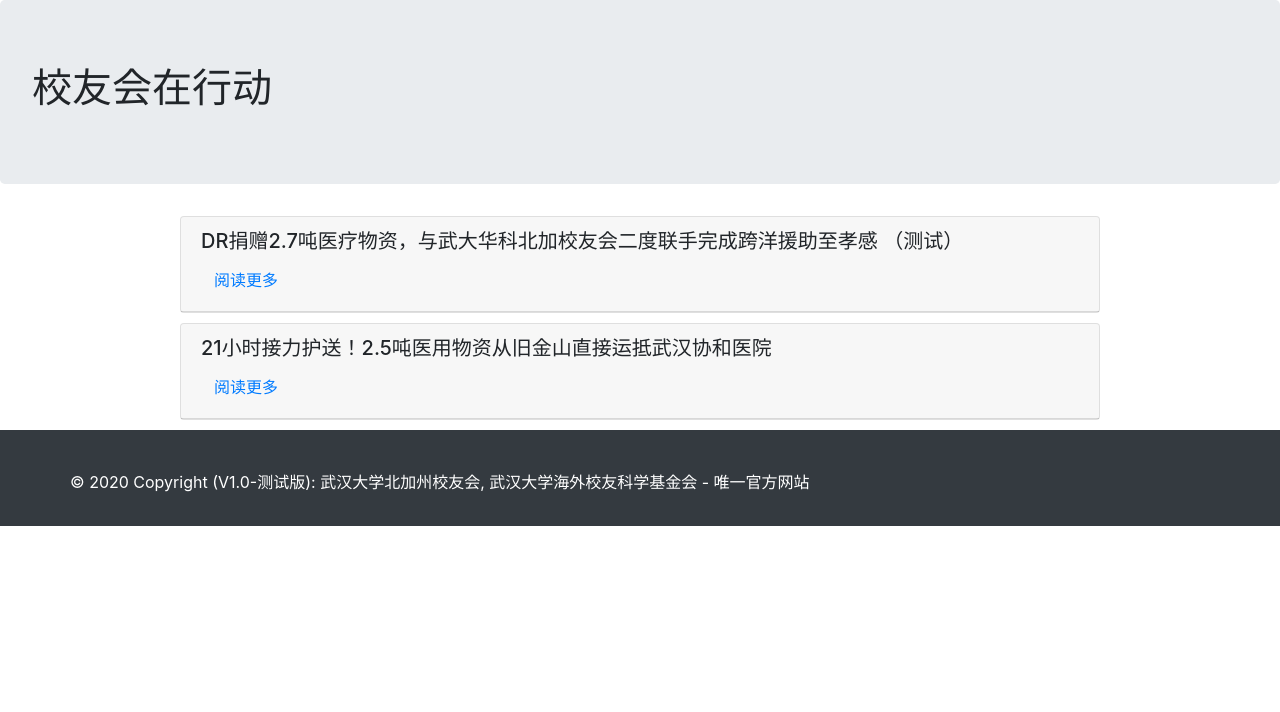
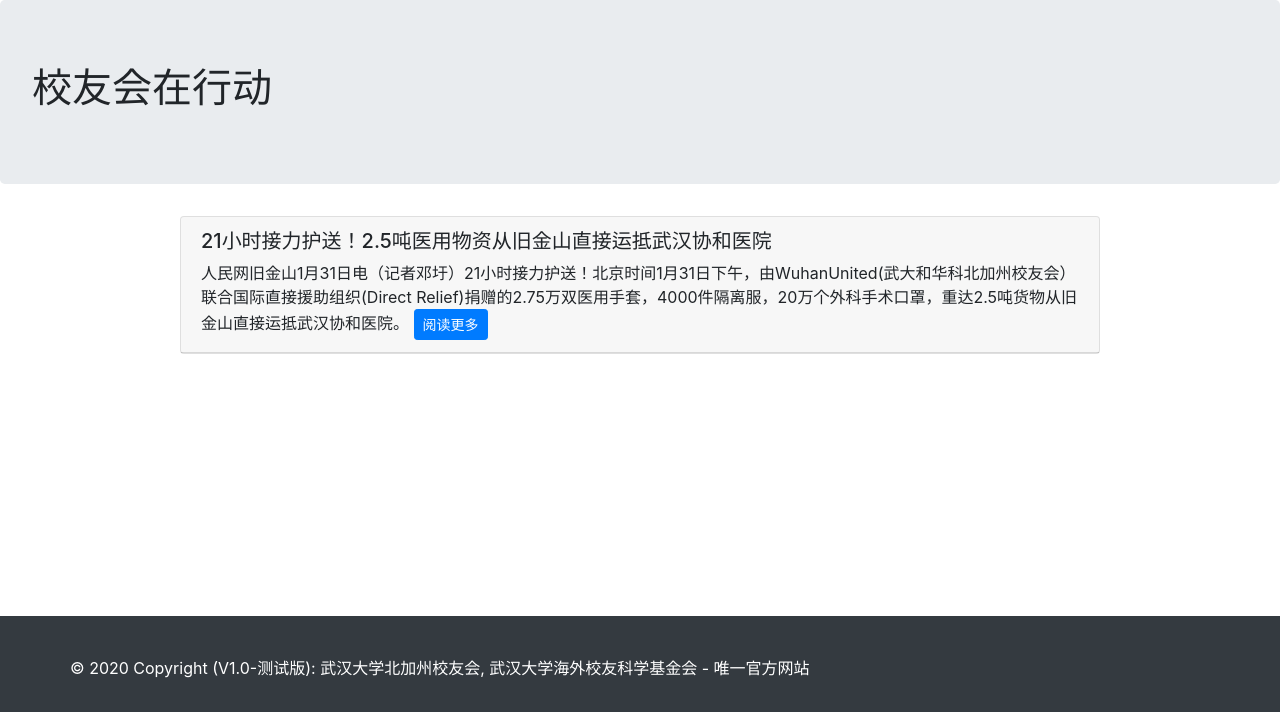
Before and after one commit to gaohongwei/wuhan_need_you, a Flask app: page /alumni_action in a window 1280 px wide. Shown: the part 96-808 px from the top of the page. Before the commit the page ends 622 px from the top, so only its background shows below. Run offline with Flask 2, Linux system fonts and the light colour scheme; some libraries are stand-ins or nearby versions.

Commit message:
add alumni_action_improvement

```diff
--- a/app/parameter.py
+++ b/app/parameter.py
@@ -192,21 +192,25 @@ wuhan_situation_info = {
 }
 
 # information about alumni action pages
+  ##  first tag should be title
+  ##  second tag should be paragraph
 alumni_action_info = {
-
 
   'notices': [
       # notice start
-      [
-        {
-          'title': "DR捐赠2.7吨医疗物资，与武大华科北加校友会二度联手完成跨洋援助至孝感 （测试）"
-        },
+      # [
+      #   {
+      #     'title': "DR捐赠2.7吨医疗物资，与武大华科北加校友会二度联手完成跨洋援助至孝感 （测试）"
+      #   },
 
-        {
-          'paragraph': "关注本公号的各位读者都知道，在1月31日，由Direct Relief（国际直接救济组织）捐赠重达2.5吨驰援武汉的应急医疗物资从旧金山飞跃太平洋，顺利抵达武汉协和医院，由武汉加油行动武汉分队的志愿者亲手交付到医护工作者手中，其中包括目前急需的20万支医用外科口罩、2.75万双医用手套及4000件防护服。"
-        },
+      #   {
+      #     'paragraph': "关注本公号的各位读者都知道，在1月31日，由Direct Relief（国际直接救济组织）捐赠重达2.5吨驰援武汉的应急医疗物资从旧金山飞跃太平洋，顺利抵达武汉协和医院，由武汉加油行动武汉分队的志愿者亲手交付到医护工作者手中，其中包括目前急需的20万支医用外科口罩、2.75万双医用手套及4000件防护服。"
+      #   },
+      #   {
+      #     'paragraph': "关注本公号的各位读者都知道，在1月31日，由Direct Relief（国际直接救济组织）捐赠重达2.5吨驰援武汉的应急医疗物资从旧金山飞跃太平洋，顺利抵达武汉协和医院，由武汉加油行动武汉分队的志愿者亲手交付到医护工作者手中，其中包括目前急需的20万支医用外科口罩、2.75万双医用手套及4000件防护服。"
+      #   },
 
-      ],
+      # ],
       # notice end
 
       # notice start
@@ -215,13 +219,13 @@ alumni_action_info = {
           'title': "21小时接力护送！2.5吨医用物资从旧金山直接运抵武汉协和医院"
         },
         {
+          'paragraph': "人民网旧金山1月31日电（记者邓圩）21小时接力护送！北京时间1月31日下午，由WuhanUnited(武大和华科北加州校友会）联合国际直接援助组织(Direct Relief)捐赠的2.75万双医用手套，4000件隔离服，20万个外科手术口罩，重达2.5吨货物从旧金山直接运抵武汉协和医院。"
+        },
+        {
           'image': {
              'link': "image/alumni_action/h1.jpg",
              'title': "协和医院和武大中南医院接受捐赠物资"
             }
-        },
-        {
-          'paragraph': "人民网旧金山1月31日电（记者邓圩）21小时接力护送！北京时间1月31日下午，由WuhanUnited(武大和华科北加州校友会）联合国际直接援助组织(Direct Relief)捐赠的2.75万双医用手套，4000件隔离服，20万个外科手术口罩，重达2.5吨货物从旧金山直接运抵武汉协和医院。"
         },
         {
           'sub_title': "“武汉加油” 北加州在行动"
@@ -386,14 +390,14 @@ donate_info = {
     ]
 }
 
-# information about contact21小时完成不可能的任务，背后是与时间赛跑的故事。
+# information about contact。
 contact_us_info = {
-
+    'title': "联系我们"
 }
 
 # information about qa pages
 qa_info = {
-
+    'title': "Q&A"
 }
 
 
--- a/app/templates/base.html
+++ b/app/templates/base.html
@@ -18,6 +18,7 @@
 
 <body>
 	{% include 'common/googletagmanager_body.html' %}
+	<!-- <nav class="navbar navbar-expand-lg navbar-light ml-auto fixed-top" > -->
 	<nav class="navbar navbar-expand-lg navbar-light ml-auto" >
 	  	<a href="/">
 	  		<img src="{{url_for('static', filename='image/logo.jpg')}}" width="80" height="80">
@@ -42,6 +43,7 @@
 
 </body>
 
+<!-- <footer class="page-footer font-small mdb-color pt-4 text-white bg-dark fixed-bottom"> -->
 <footer class="page-footer font-small mdb-color pt-4 text-white bg-dark">
 
   <div class="container text-center text-md-left">
--- a/app/templates/pages/alumni_action.html
+++ b/app/templates/pages/alumni_action.html
@@ -14,8 +14,7 @@
   <h1>校友会在行动</h1>
 </div>
 
-
-<div class="container">
+<div class="container" style="min-height: 400px">
   <div class="row"></div>
   <div class="row">
     <div class="col-1"></div>
@@ -25,12 +24,13 @@
 				<div class="card">
 			    <div class="card-header" id="heading_{{index}}">
 			      <h5 class='title'>{{pages_info.notices[index][0].title}}</h5>
-			        <button  class="btn btn-link" data-toggle="collapse" data-target="#collapse_{{index}}" aria-expanded="true" aria-controls="collapse_{{index}}">阅读更多</button>
+			      	<p class='d-inline'>{{pages_info.notices[index][1].paragraph}}</p>
+			        <button class='d-inline btn btn-primary btn-sm' data-toggle="collapse" data-target="#collapse_{{index}}" aria-expanded="true" aria-controls="collapse_{{index}}">阅读更多</button>
 			      </h5>
 			    </div>
 			    <div id="collapse_{{index}}" class="collapse" aria-labelledby="heading_{{index}}" data-parent="#accordion">
 			      <div class="card-body">
-			        {% with data=pages_info.notices[index][1:] %}
+			        {% with data=pages_info.notices[index][2:] %}
 				       	{% include 'pages/notice_template.html' %}
 				    {% endwith %}
 			      </div>
--- a/app/views.py
+++ b/app/views.py
@@ -23,6 +23,7 @@ def get_favicon():
 @app.route('/<page_name>')
 def menu(page_name):
     pages_info = menus2page.get(page_name, None)
+    print(pages_info)
     if pages_info:
         return render_template('pages/' + page_name + '.html', menus = menus, pages_info = pages_info)
     else:
```
